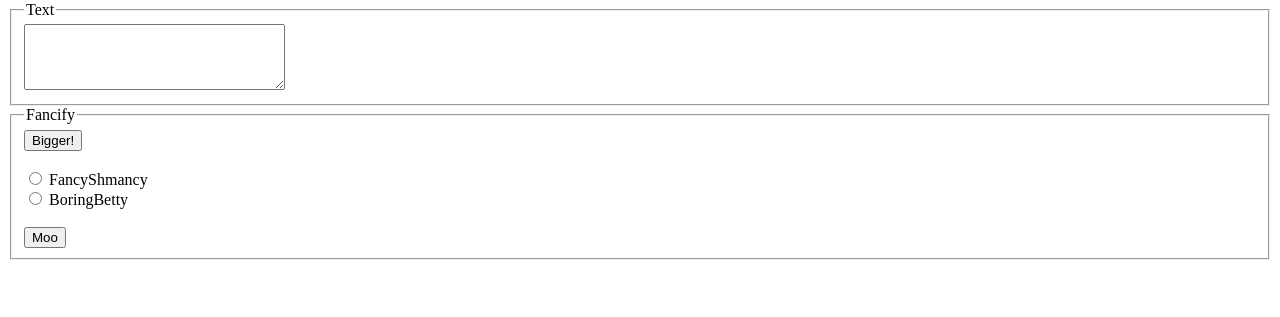
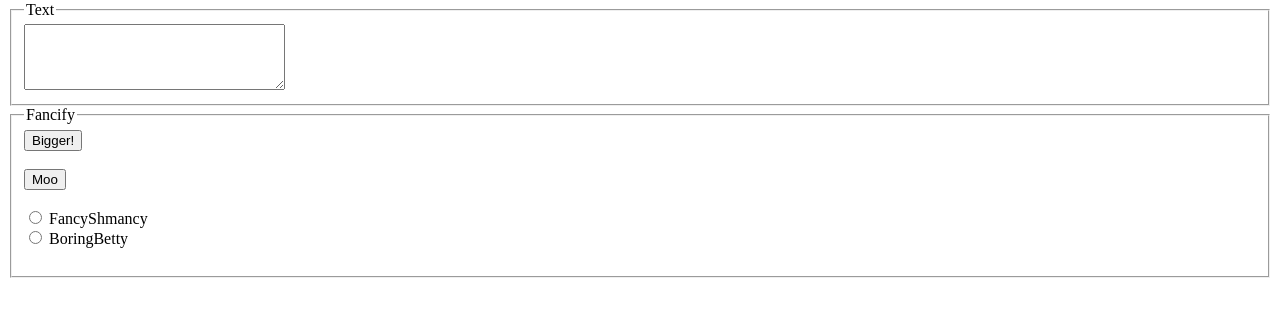
Before and after one commit to CaseyCubed/caseycubed.github.io, a plain HTML site: page Assignment_5/fancifymytext.html in a window 1280 px wide. Shown: the part 79-396 px from the top of the page. Drawn offline with Linux system fonts and the light colour scheme.

Commit message:
Finished code - to add it better comments

```diff
--- a/Assignment_5/fancifymytext.html
+++ b/Assignment_5/fancifymytext.html
@@ -21,15 +21,18 @@
 			<!-- "Add a second bordered field set box labeled "Fancify" that contains the following controls"  -->
 		<fieldset>
 			<legend>Fancify</legend>
+
 			<button onclick="makeBigger()">Bigger!</button><br><br>
-				<input type="radio" id="fancy" name="style" value="fancy" onchange="fancyText()">
-		<label for="fancy">FancyShmancy</label><br>
+			<!-- "Modify your button so that it also adds a suffix of "-Moo" to the last word of each sentence" -->
+			<button onclick="mooText()">Moo</button><br><br>
 
-		<input type="radio" id="boring" name="style" value="boring" onchange="boringText()">
-		<label for="boring">BoringBetty</label><br><br>
+			<input type="radio" id="fancy" name="style" value="fancy" onchange="fancyText()">
+			<label for="fancy">FancyShmancy</label><br>
 
-				<!-- "Modify your button so that it also adds a suffix of "-Moo" to the last word of each sentence" -->
-					<button onclick="mooText()">Moo</button>
+			<input type="radio" id="boring" name="style" value="boring" onchange="boringText()">
+			<label for="boring">BoringBetty</label><br><br>
+
+
 		</fieldset>
 	</body>
 </html>
--- a/Assignment_5/fancifymytext.js
+++ b/Assignment_5/fancifymytext.js
@@ -18,6 +18,7 @@ function fancyText() {
 }
 
 function boringText() {
+    alert("BoringBetty mode activated!");
     const textArea = document.getElementById("userText");
     textArea.style.fontWeight = "normal";
     textArea.style.color = "black";
@@ -33,5 +34,5 @@ function mooText() {
     // Add "-Moo" to the last word of each sentence
     let sentences = text.split(".");
     sentences = sentences.map(sentence => sentence.trim() ? sentence.trim() + "-Moo" : sentence);
-    textArea.value = sentences.join(". ");
+    textArea.value = sentences.join(".");
 }
```
